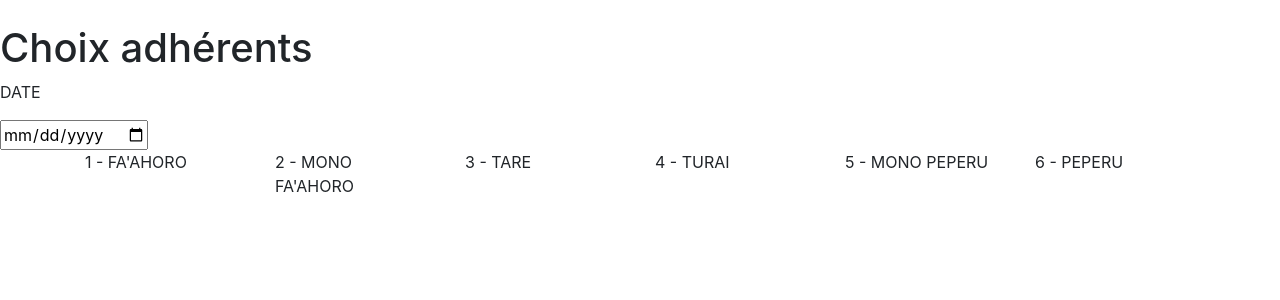
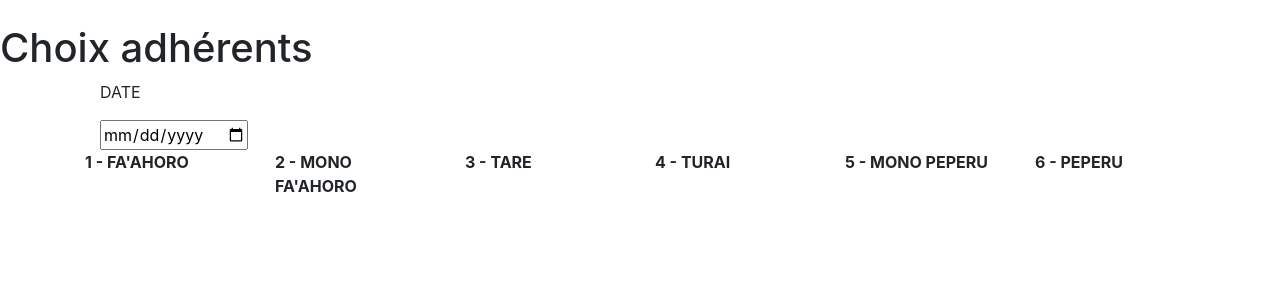
Before and after one commit to tnaopuu/vaa, a PHP site: page / in a window 1280 px wide. Shown: the top 300 px of the page. Run offline with PHP 8.4, Linux system fonts and the light colour scheme; data that the repository does not hold is empty.

Commit message:
complète rôles

```diff
--- a/pageReservation.php
+++ b/pageReservation.php
@@ -4,46 +4,55 @@
         <meta charset="utf-8" />
         <title>Page de réservation</title>
         <link href="style.css" rel="stylesheet" />
+
        <!-- Bootstrap CSS -->
 
-    <link rel="stylesheet" href="https://stackpath.bootstrapcdn.com/bootstrap/4.4.1/css/bootstrap.min.css" integrity="sha384-Vkoo8x4CGsO3+Hhxv8T/Q5PaXtkKtu6ug5TOeNV6gBiFeWPGFN9MuhOf23Q9Ifjh" crossorigin="anonymous">
+        <link rel="stylesheet" href="https://stackpath.bootstrapcdn.com/bootstrap/4.4.1/css/bootstrap.min.css" integrity="sha384-Vkoo8x4CGsO3+Hhxv8T/Q5PaXtkKtu6ug5TOeNV6gBiFeWPGFN9MuhOf23Q9Ifjh" crossorigin="anonymous">
+
+         <!-- on inclut jQuery via CDN -->
+        <script src="//code.jquery.com/jquery-1.12.0.min.js"></script>
+        <script src="https://code.jquery.com/jquery-3.4.1.slim.min.js" integrity="sha384-J6qa4849blE2+poT4WnyKhv5vZF5SrPo0iEjwBvKU7imGFAV0wwj1yYfoRSJoZ+n" crossorigin="anonymous"></script>
+        <script src="https://cdn.jsdelivr.net/npm/popper.js@1.16.0/dist/umd/popper.min.js" integrity="sha384-Q6E9RHvbIyZFJoft+2mJbHaEWldlvI9IOYy5n3zV9zzTtmI3UksdQRVvoxMfooAo" crossorigin="anonymous"></script>
+        <script src="https://stackpath.bootstrapcdn.com/bootstrap/4.4.1/js/bootstrap.min.js" integrity="sha384-wfSDF2E50Y2D1uUdj0O3uMBJnjuUD4Ih7YwaYd1iqfktj0Uod8GCExl3Og8ifwB6" crossorigin="anonymous"></script>
 
     </head>
 
     <body>
         <h1>Choix adhérents</h1>
-            <div class="row">
-                <div class="col-3">
-                    <p>DATE</p>
-                    <input type="date" name="date">
+
+            <div class="container">
+                <div class="row-2">
+                    <div class="col-2">
+                        <p>DATE</p>
+                        <input type="date" name="date">
+                    </div>
                 </div>
             </div>
 
             <div class="container">
                 <div class="row">
                     <div class="col-2">
-                        <p>1 - FA'AHORO</p>
+                        <strong>1 - FA'AHORO</strong>
                     </div>
                     <div class="col-2">
-                        <p>2 - MONO FA'AHORO</p>
+                        <strong>2 - MONO FA'AHORO</strong>
                     </div>
                     <div class="col-2">
-                        <p>3 - TARE</p>
+                        <strong>3 - TARE</strong>
                     </div>
                     <div class="col-2">
-                        <p>4 - TURAI</p>
+                        <strong>4 - TURAI</strong>
                     </div>
                     <div class="col-2">
-                        <p>5 - MONO PEPERU</p>
+                        <strong>5 - MONO PEPERU</strong>
                     </div>
                     <div class="col-2">
-                        <p>6 - PEPERU</p>
+                        <strong>6 - PEPERU</strong>
                     </div>
                 </div>
             </div>
 
-        <!-- on inclut jQuery via CDN -->
-        <script src="//code.jquery.com/jquery-1.12.0.min.js"></script>
+
 
         <?php
         while ($donnees = $req->fetch()) {
@@ -59,8 +68,5 @@
         $req->closeCursor();
         ?>
 
-        <script src="https://code.jquery.com/jquery-3.4.1.slim.min.js" integrity="sha384-J6qa4849blE2+poT4WnyKhv5vZF5SrPo0iEjwBvKU7imGFAV0wwj1yYfoRSJoZ+n" crossorigin="anonymous"></script>
-        <script src="https://cdn.jsdelivr.net/npm/popper.js@1.16.0/dist/umd/popper.min.js" integrity="sha384-Q6E9RHvbIyZFJoft+2mJbHaEWldlvI9IOYy5n3zV9zzTtmI3UksdQRVvoxMfooAo" crossorigin="anonymous"></script>
-        <script src="https://stackpath.bootstrapcdn.com/bootstrap/4.4.1/js/bootstrap.min.js" integrity="sha384-wfSDF2E50Y2D1uUdj0O3uMBJnjuUD4Ih7YwaYd1iqfktj0Uod8GCExl3Og8ifwB6" crossorigin="anonymous"></script>
-    </body>
+        </body>
 </html>
```
